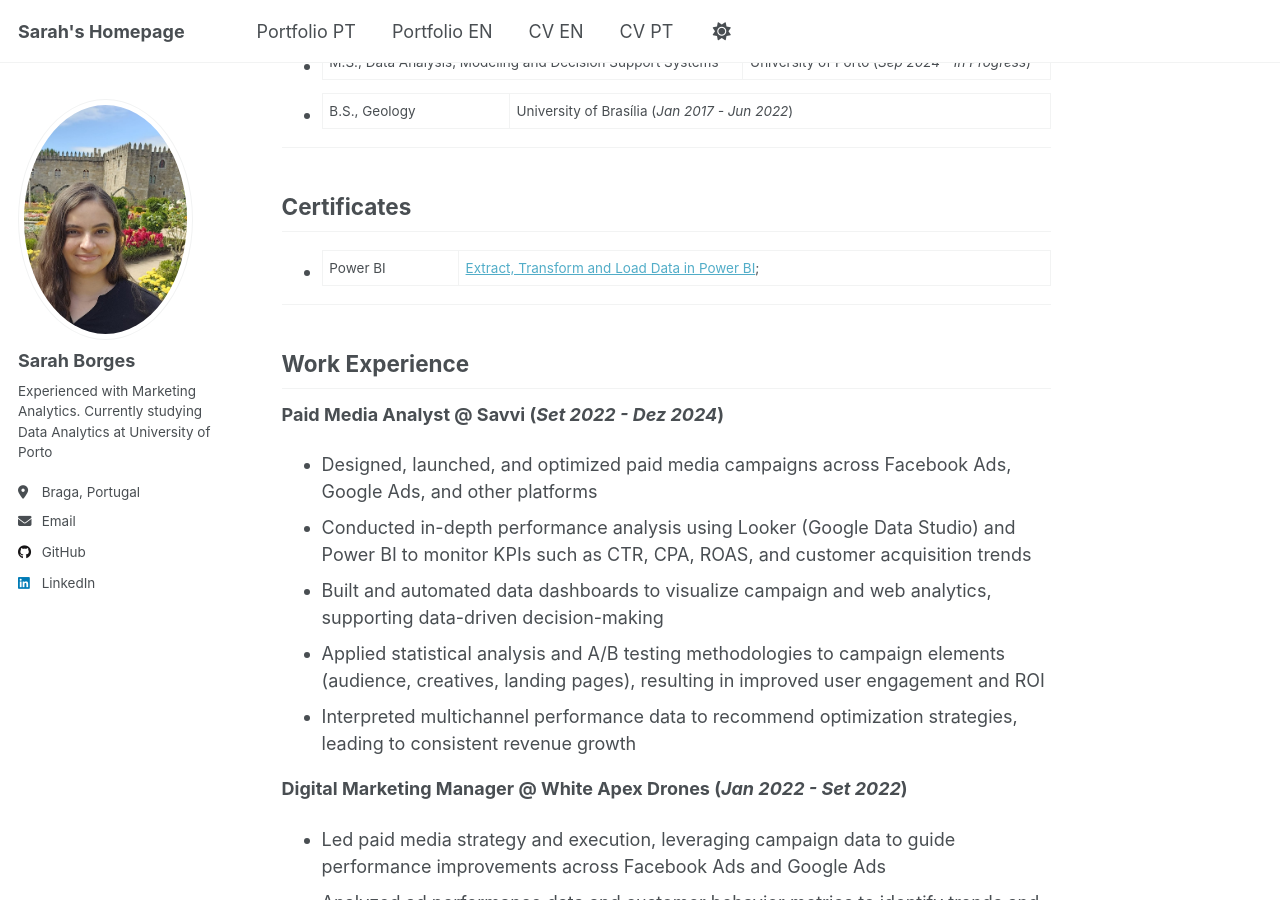
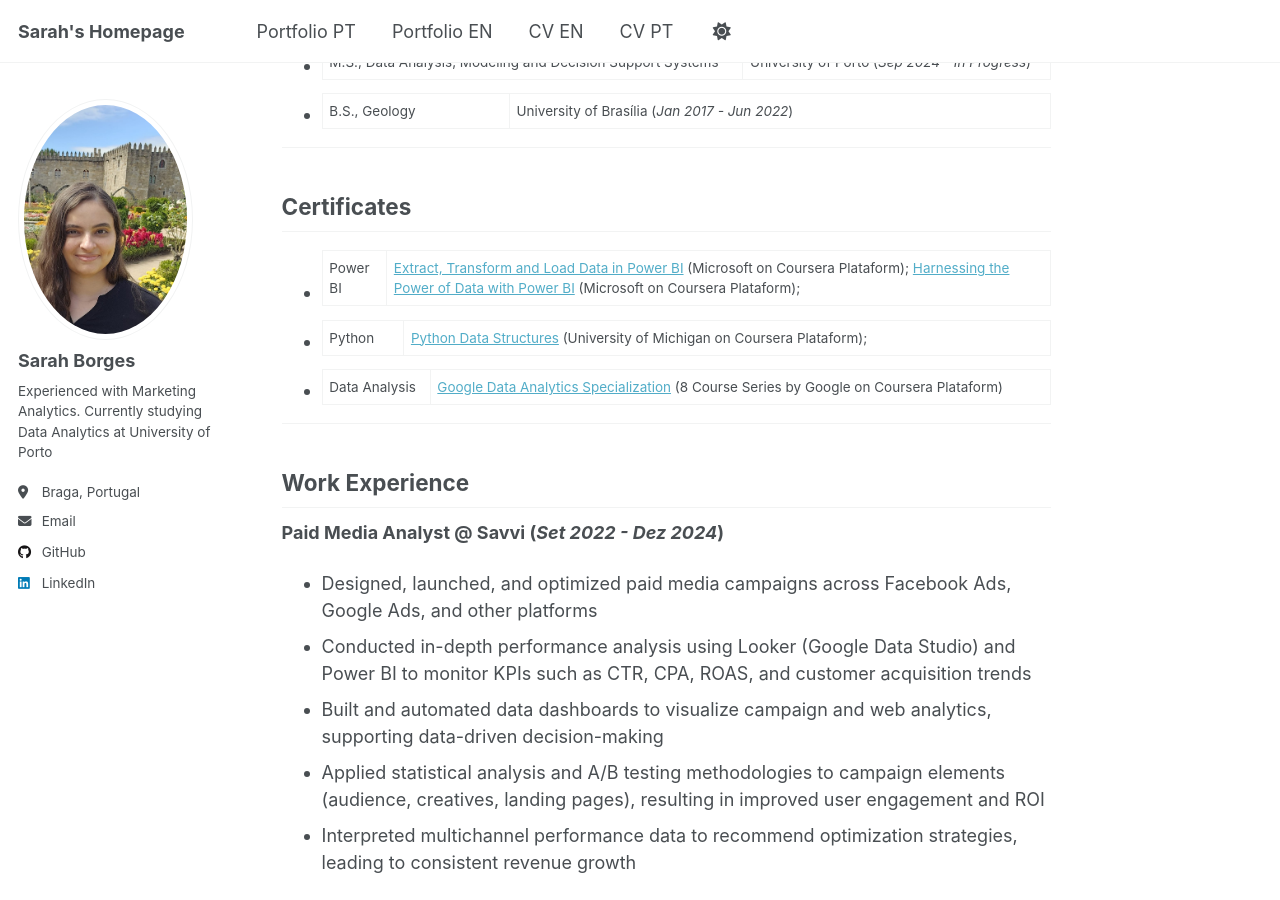
Before and after one commit to sarah-borges-data/sarah-borges-data.github.io, a Jekyll site: the page built from _pages/about.md, in a window 1280 px wide and 900 px high, scrolled down 760 px. Built offline with Jekyll 4.4.1, drawn with Linux system fonts in a browser that asks for light colours; a script that is not in the unit is left out.

Commit message:
Update about.md

```diff
--- a/_pages/about.md
+++ b/_pages/about.md
@@ -22,7 +22,9 @@ Olá, me chamo Sarah Borges 👋 — Atualmente estou cursando Mestrado em Model
 ---
 
 ## Certificates
-- Power BI | <a href="https://coursera.org/share/cc34c3b14416701a48343f7e402a2637" target="_blank">Extract, Transform and Load Data in Power BI</a>;
+- Power BI | <a href="https://coursera.org/share/cc34c3b14416701a48343f7e402a2637" target="_blank">Extract, Transform and Load Data in Power BI</a> (Microsoft on Coursera Plataform); <a href="https://coursera.org/share/0438e54299b19fe20af7a1a2a5d73c08" target="_blank">Harnessing the Power of Data with Power BI</a> (Microsoft on Coursera Plataform);
+- Python | <a href="https://coursera.org/share/cdf9f3d2cd861c9e1589e42139871a72" target="_blank">Python Data Structures</a> (University of Michigan on Coursera Plataform);
+- Data Analysis | <a href="https://www.coursera.org/account/accomplishments/specialization/LRX6T4ZB9Y35" target="_blank">Google Data Analytics Specialization</a> (8 Course Series by Google on Coursera Plataform)
 
 ---
 
```
